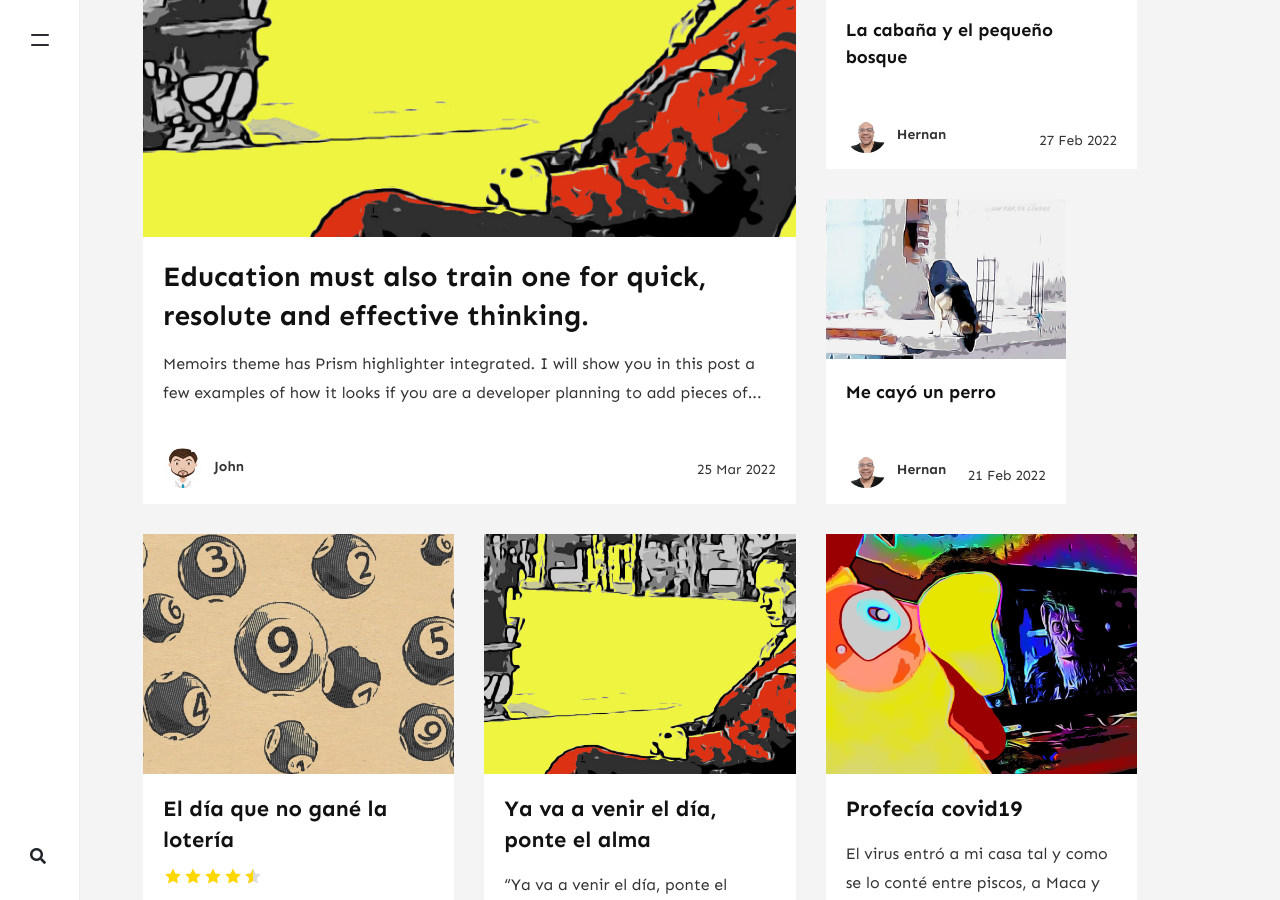
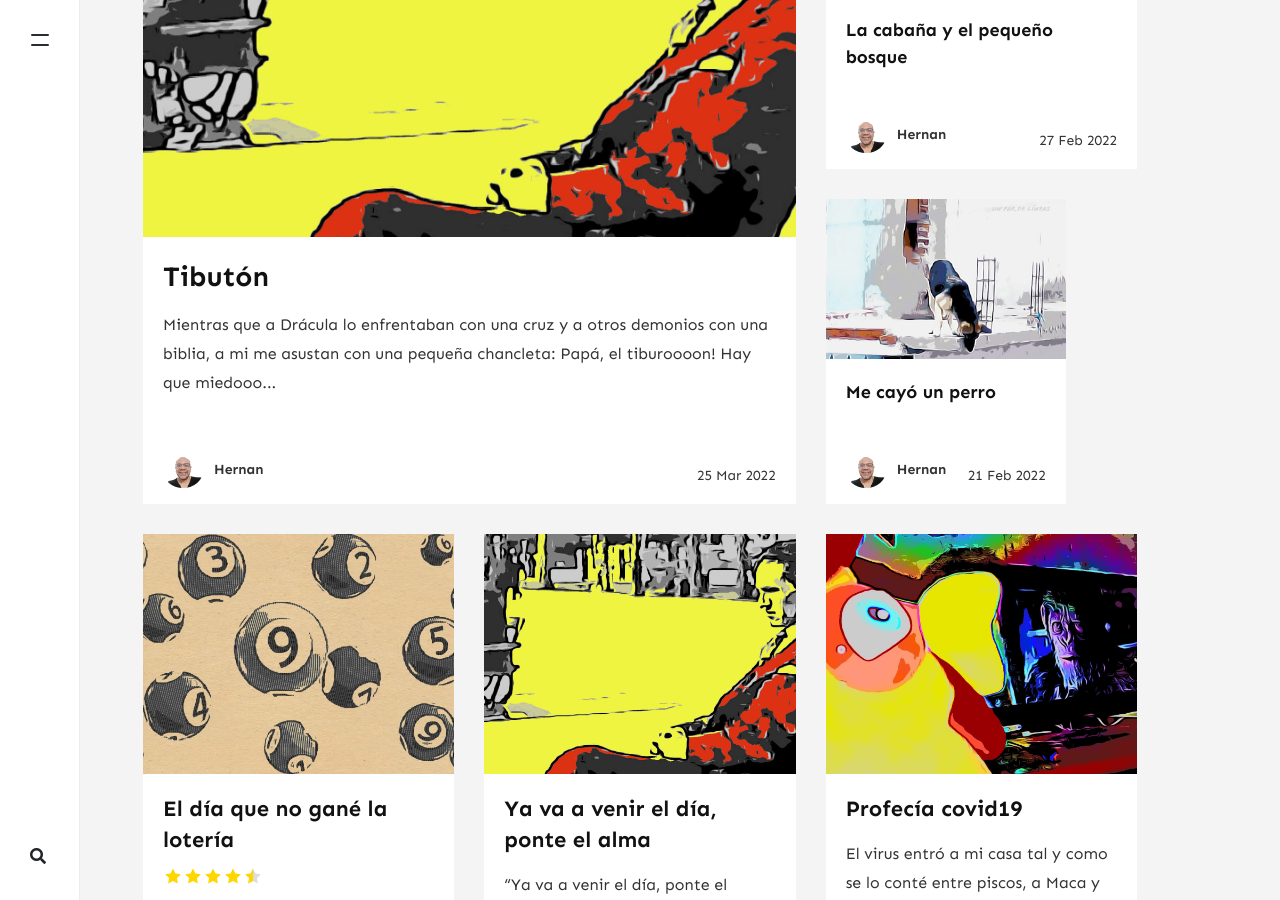
Before and after one commit to kanancho/unpardelineas, a Jekyll site: the page built from index.html, in a window 1280 px wide and 900 px high, scrolled down 689 px. Built offline with Jekyll 4.4.1, drawn with Linux system fonts in a browser that asks for light colours; nearby versions of some CDN libraries; the list of posts is cut into pages by our own code; comment, search, counter and statistics services are not loaded.

Commit message:
Update 2022-03-25-tiburon.md

````diff
--- a/_posts/2022-03-25-tiburon.md
+++ b/_posts/2022-03-25-tiburon.md
@@ -1,68 +1,13 @@
 ---
 layout: post
-title:  "Education must also train one for quick, resolute and effective thinking."
-author: john
-categories: [ Lifestyle ]
+title:  "Tibutón"
+author: hernan
+categories: [ miedos, niños, dracula, cruz, tiburon, verano ]
 image: assets/images/3.jpg
 beforetoc: "Prism highlighter is a very powerful thing. In this article I'm going to show you what you can actually do with it, some tricks and tips while editing your post. Tocs is also enabled as you can see in summary."
 toc: true
 ---
-Memoirs theme has Prism highlighter integrated. I will show you in this post a few examples of how it looks if you are a developer planning to add pieces of code on your website.
-
-
-#### HTML
-
-```html
-<li class="ml-1 mr-1">
-    <a target="_blank" href="#">
-    <i class="fab fa-twitter"></i>
-    </a>
-</li>
-```
-
-#### CSS
-
-```css
-.highlight .c {
-    color: #999988;
-    font-style: italic;
-}
-.highlight .err {
-    color: #a61717;
-    background-color: #e3d2d2;
-}
-```
-
-#### JS
-
-```js
-// alertbar later
-$(document).scroll(function () {
-    var y = $(this).scrollTop();
-    if (y > 280) {
-        $('.alertbar').fadeIn();
-    } else {
-        $('.alertbar').fadeOut();
-    }
-});
-```
-
-#### Python
-
-```python
-print("Hello World")
-```
-
-#### Ruby
-
-```ruby
-require 'redcarpet'
-markdown = Redcarpet.new("Hello World!")
-puts markdown.to_html
-```
-
-#### C
-
-```c
-printf("Hello World");
-```
+Mientras que a Drácula lo enfrentaban con una cruz y a otros demonios con una biblia, a mi me asustan con una pequeña chancleta:
+>Papá, el tiburoooon!
+> Hay que miedooo
+Así es cada vez que se baña en el día. Como cada verano el tiburón llega a atemorizar en la costa.
````
